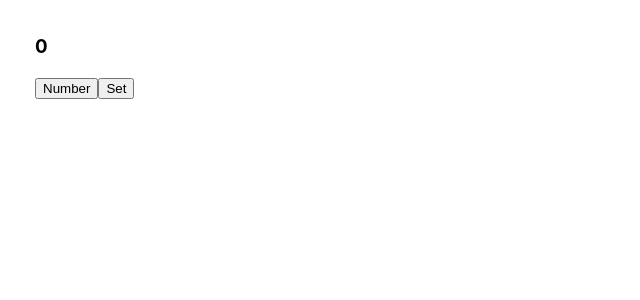
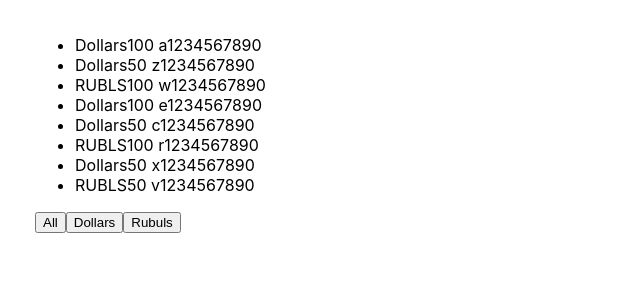
Before and after one commit to DmitryShastel/Native_JS_2.0_old, a React (Create React App) app in the folder Folder_1/native_js_2.0/: page / in a window 1280 px wide. Shown: the top 300 px of the page, without its empty margins (0-640 px from the left). Built offline with nearby package versions, Linux system fonts and the light colour scheme.

Commit message:
The microtask#5 is done

```diff
--- a/Folder_1/native_js_2.0/src/App.tsx
+++ b/Folder_1/native_js_2.0/src/App.tsx
@@ -1,108 +1,42 @@
 import React, {useState} from 'react';
-import {ToDoList} from "./Native_JS_2.0/Native_JS_Monday/Fullinput";
-import {OnClick} from "./Native_JS_2.0/Native_JS_Monday/OnClick";
-import {Header} from "./Native_JS_2.0/Native_JS_Monday/Components/Header";
-import {Body} from "./Native_JS_2.0/Native_JS_Monday/Components/Body";
-import {Footer} from "./Native_JS_2.0/Native_JS_Monday/Components/Footer";
 import {NewComponent} from "./Native_JS_2.0/Native_JS_Monday/Components/NewComponent";
-import {Button} from "./Native_JS_2.0/Native_JS_Monday/Components/Button";
-
-export type FilterType = 'all' | 'completed' | 'active'
+import {type} from "os";
 
 
+export type FilterType = 'All' | 'Dollars' | 'RUBLS'
+
 function App() {
-    let [filter, setFilter] = useState('all')
-    let [tasks, setTasks] = useState([
-        {id: 1, title: 'HTML&CSS', isDone: true},
-        {id: 2, title: 'React', isDone: true},
-        {id: 3, title: 'JS', isDone: false},
-        {id: 4, title: 'MongoDB', isDone: false},
-        {id: 5, title: 'English', isDone: true},
-    ])
 
-    const removeTask = (id: number) => {
-        let filteredTasks = tasks.filter(t => t.id !== id)
-        setTasks(filteredTasks)
-    }
-    let filterTask = tasks;
-    if (filter === 'active') {
-        filterTask = tasks.filter(t => t.isDone === false)
-    }
-    if (filter === 'completed') {
-        filterTask = tasks.filter(t => t.isDone === true)
-    }
-    const filteredTask = (value: FilterType) => {
-        setFilter(value)
-    }
-    const addTask = (title: string) => {
-        let task = {id: 1, title: title, isDone: true};
-        let newTasks = [task, ...tasks]
-        setTasks(newTasks)
-    }
-    let [students, setStudent] = useState([
-        {id: 1, name: 'Dima', age: 22},
-        {id: 2, name: 'Sacha', age: 21},
-        {id: 3, name: 'Alex', age: 19},
+    const [filter, setFilter] = useState<FilterType>('All')
+    const [money, setMoney] = useState([
+        { banknots: 'Dollars', value: 100, number: ' a1234567890' },
+        { banknots: 'Dollars', value: 50, number: ' z1234567890' },
+        { banknots: 'RUBLS', value: 100, number: ' w1234567890' },
+        { banknots: 'Dollars', value: 100, number: ' e1234567890' },
+        { banknots: 'Dollars', value: 50, number: ' c1234567890' },
+        { banknots: 'RUBLS', value: 100, number: ' r1234567890' },
+        { banknots: 'Dollars', value: 50, number: ' x1234567890' },
+        { banknots: 'RUBLS', value: 50, number: ' v1234567890' },
     ])
 
 
-    const [money, setMoney] = useState([
-        {banknots: 'Dollars', value: 100, number: ' a1234567890'},
-        {banknots: 'Dollars', value: 50, number: ' z1234567890'},
-        {banknots: 'RUBLS', value: 100, number: ' w1234567890'},
-        {banknots: 'Dollars', value: 100, number: ' e1234567890'},
-        {banknots: 'Dollars', value: 50, number: ' c1234567890'},
-        {banknots: 'RUBLS', value: 100, number: ' r1234567890'},
-        {banknots: 'Dollars', value: 50, number: ' x1234567890'},
-        {banknots: 'RUBLS', value: 50, number: ' v1234567890'},
-    ])
-    const f1 = () => {
-        let dollar = money.filter(m => m.banknots === 'Dollars')
-        console.log(dollar)
+    let filteredMoney = money
+    if(filter === 'Dollars') {
+        filteredMoney = money.filter(m => m.banknots === 'Dollars')
     }
-    const f2 = () => {
-        let rubl = money.filter(m => m.banknots === 'RUBLS')
-        console.log(rubl)
-    }
-    const f3 = () => {
-        let allMoney = money.filter(m => `${m.banknots === 'RUBLS'}  ${m.banknots === 'Dollars'}`)
-        console.log(allMoney)
+    if(filter === 'Dollars') {
+        filteredMoney = money.filter(m => m.banknots === 'RUBLS')
     }
 
-    let [a, setA] = useState(0)
-
-    const onClickHandler = () => {
-        setA(++a)
-    }
-
-    const onClickHandlerSet = () => {
-        setA(0)
+    let filterForMoney = (value: FilterType) => {
+        setFilter(value)
     }
 
     return (
         <div className="App">
             <div className='block'>
-                {/*<ToDoList*/}
-                {/*    title='Technologies'*/}
-                {/*    tasks={filterTask}*/}
-                {/*    removeTask={removeTask}*/}
-                {/*    filteredTask={filteredTask}*/}
-                {/*    addTask={addTask}/>*/}
-                {/*<OnClick/>*/}
-                {/*<Header headerTitle={'Header'}/>*/}
-                {/*<Body bodyTitle={'Body'}/>*/}
-                {/*<Footer footerTitle={'Footer'}/>*/}
-                {/*<NewComponent students={students}/>*/}
-                {/*<Button name={'MyYouTubeChanel-1'} callback={f1}/>*/}
-                {/*<Button name={'MyYouTubeChanel-2'} callback={f2}/>*/}
-                {/*<Button name={'MyYouTubeChanel-3'} callback={f3}/>*/}
-
-                <h3>{a}</h3>
-                <button onClick={onClickHandler}>Number</button>
-                <button onClick={onClickHandlerSet}>Set</button>
-
+                <NewComponent money={filteredMoney} filterForMoney={filterForMoney}/>
             </div>
-
         </div>
     )
 }
--- a/Folder_1/native_js_2.0/src/Native_JS_2.0/Native_JS_Monday/Components/NewComponent.tsx
+++ b/Folder_1/native_js_2.0/src/Native_JS_2.0/Native_JS_Monday/Components/NewComponent.tsx
@@ -1,39 +1,38 @@
 import React from 'react';
+import {FilterType} from "../../../App";
 
-type NewComponent = {
-    students: Array<StudentsType>
+
+export type NewComponentType = {
+    money: Array<MoneyType>
+    filterForMoney: (value: FilterType) => void
 }
 
-type StudentsType = {
-    id: number
-    name: string
-    age: number
+export type MoneyType = {
+    banknots: string
+    value: number
+    number: string
 }
 
 
-export const NewComponent = (props: NewComponent) => {
+export const NewComponent = (props: NewComponentType) => {
 
-
-    const topCars = [
-        {manufacturer: 'BMW', model: 'm5cs'},
-        {manufacturer: 'Mercedes', model: 'e63s'},
-        {manufacturer: 'Audi', model: 'rs6'}
-    ]
 
     return (
         <div>
-            <table>
-
-                {topCars.map((c, index) => {
+            <ul>
+                {props.money.map((m, index) => {
                     return (
-                        <tr>
-                            <th>{c.manufacturer}</th>
-                            <th>{c.model}</th>
-                        </tr>
+                        <li >
+                            <span>{m.banknots}</span>
+                            <span>{m.value}</span>
+                            <span>{m.number}</span>
+                        </li>
                     )
                 })}
-
-            </table>
+            </ul>
+            <button onClick={() => props.filterForMoney('All')}>All</button>
+            <button onClick={() => props.filterForMoney('Dollars')}>Dollars</button>
+            <button onClick={() => props.filterForMoney('RUBLS')}>Rubuls</button>
 
         </div>
     );
--- a/Folder_1/native_js_2.0/src/Native_JS_2.0/Native_JS_Monday/Fullinput.tsx
+++ b/Folder_1/native_js_2.0/src/Native_JS_2.0/Native_JS_Monday/Fullinput.tsx
@@ -1,6 +1,7 @@
 import React, {ChangeEvent, useState} from "react"
-import {FilterType} from "../../App";
 
+
+export type FilterType = 'all' | 'active' | 'completed'
 
 export type TaskType = {
     id: number
```
